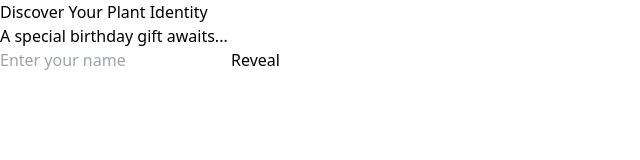
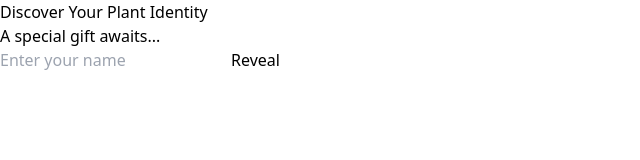
Before and after one commit to sparrowdex/flowers, a React (Vite) app: page / in a window 1280 px wide. Shown: the top 160 px of the page, without its empty margins (0-640 px from the left). Built offline with nearby package versions, Linux system fonts and the light colour scheme.

Commit message:
some tweaks done in plant data

```diff
--- a/src/App.jsx
+++ b/src/App.jsx
@@ -52,12 +52,8 @@ export default function App() {
       {stage === 'input' && (
         <div className="flex items-center justify-center h-full">
           <div className="text-center space-y-8 p-8">
-            <h1 className="text-5xl font-light text-white mb-4">
-              {isValentine ? "Discover Your Heart Bloom" : "Discover Your Plant Identity"}
-            </h1>
-            <p className="text-xl text-pink-200 mb-8">
-              {isValentine ? "A special Valentine gift awaits..." : "A special birthday gift awaits..."}
-            </p>
+            <h1 className="text-5xl font-light text-white mb-4">Discover Your Plant Identity</h1>
+            <p className="text-xl text-pink-200 mb-8">A special gift awaits...</p>
             <div className="space-y-4 flex flex-col items-center">
               <input
                 type="text"
@@ -81,9 +77,7 @@ export default function App() {
       {stage === 'message' && currentPlant && (
         <div className={`flex items-center justify-center h-full transition-opacity duration-1000 ${fadeIn ? 'opacity-100' : 'opacity-0'}`}>
           <div className="max-w-2xl p-12 bg-white/5 backdrop-blur-md rounded-2xl border border-white/20 shadow-2xl">
-            <h2 className="text-4xl font-light text-white mb-6 text-center">
-              {isValentine ? `For You, ${name} ❤️` : `Happy Birthday, ${name}! 🌸`}
-            </h2>
+            <h2 className="text-4xl font-light text-white mb-6 text-center">For You, {name} ✨</h2>
             <div className="space-y-4 text-white text-lg leading-relaxed mb-8">
               {currentPlant.description.map((text, index) => (
                 <p key={index} dangerouslySetInnerHTML={{ __html: text }} />
--- a/src/plantData.jsx
+++ b/src/plantData.jsx
@@ -131,7 +131,7 @@ const plantData = {
   'valentine': {
     plantName: 'The Heart Bloom',
     description: [
-      "A special creation for <span className=\"text-pink-400 font-bold\">Valentine's Day</span>.",
+      "A special creation grown from <span className=\"text-pink-400 font-bold\">shared moments</span>.",
       "This flower doesn't grow in soil; it blooms from the <b>warmth of shared moments</b> and the kindness you show every day.",
       "<span className=\"italic font-bold\">Soft. Glowing. Made entirely of love.</span>"
     ],
@@ -141,8 +141,7 @@ const plantData = {
       "I'm so lucky to have you in my life.",
       "You make every day feel like February 14th.",
       "Your heart is the most beautiful thing I've ever seen.",
-      "Thank you for being exactly who you are.",
-      "Happy Valentine's Day! ❤️"
+      "Thank you for being exactly who you are."
     ]
   }
 };
```
